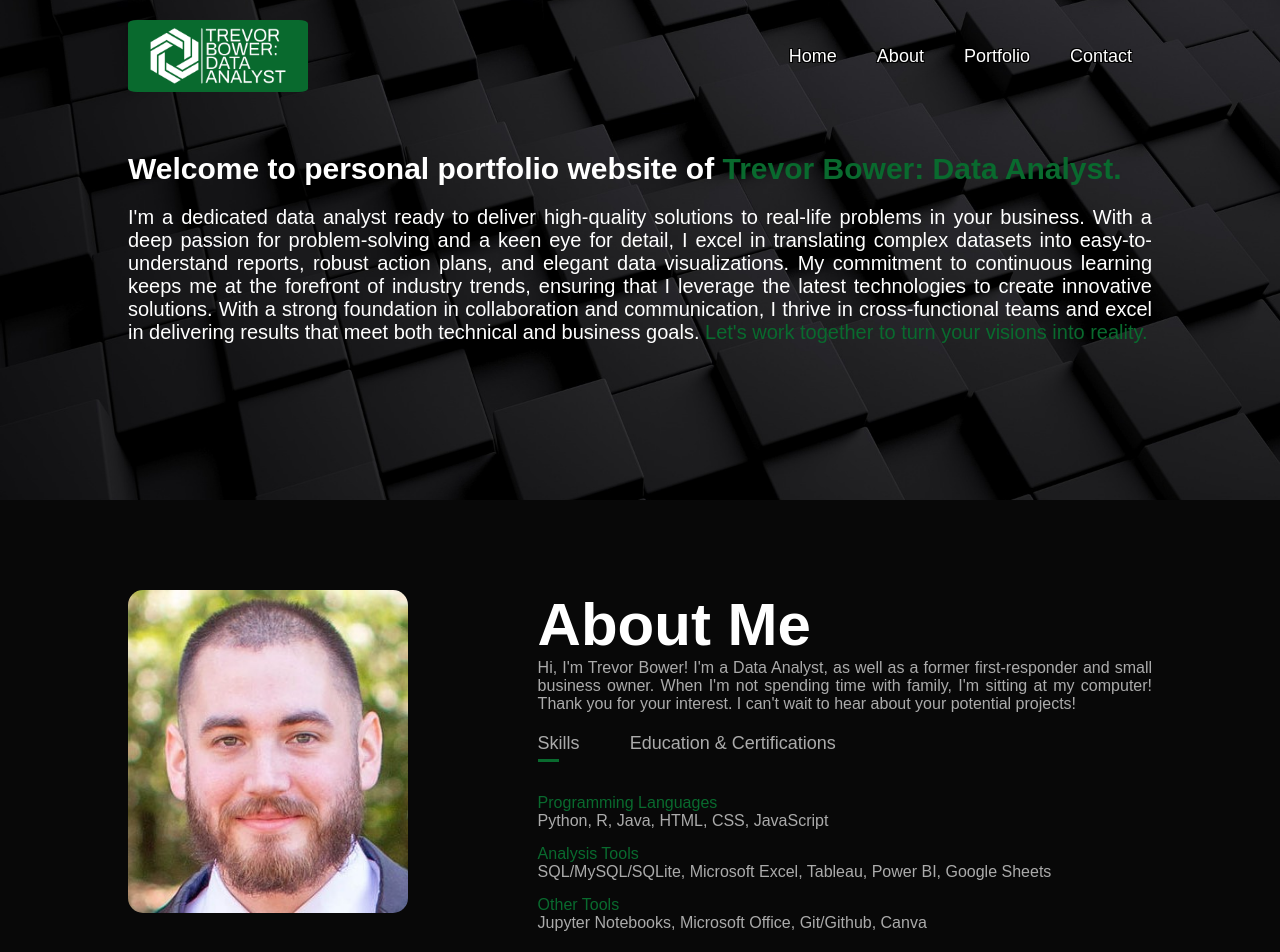
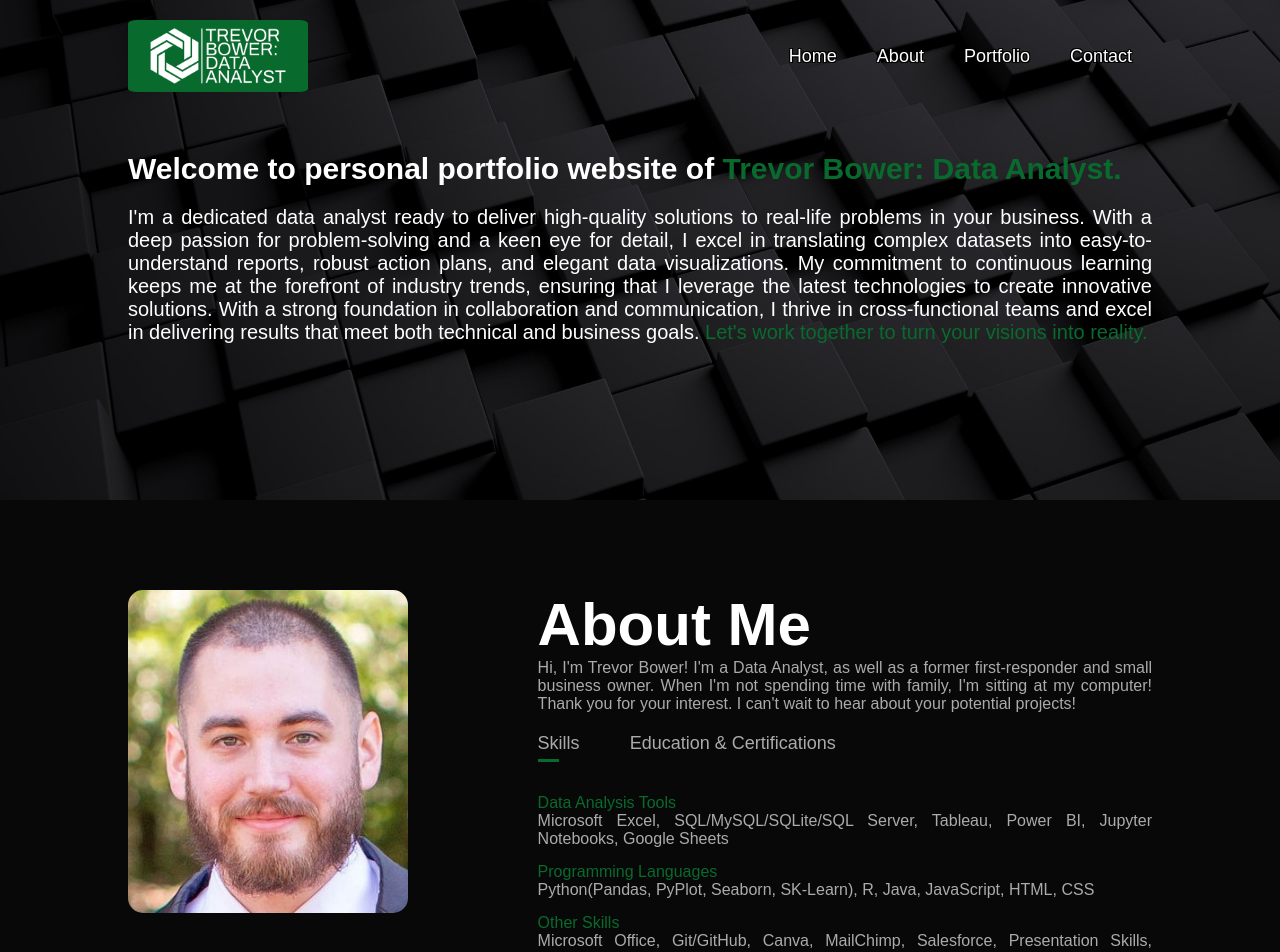
Before and after one commit to T-Bower-GH/Portfolio-Website, a React (Create React App) app: page / in a window 1280 px wide. Shown: the top 952 px of the page. Built offline with nearby package versions, Linux system fonts and the light colour scheme.

Commit message:
Updated Resume and AboutMe

```diff
--- a/src/components/AboutMe/AboutMe.css
+++ b/src/components/AboutMe/AboutMe.css
@@ -68,12 +68,6 @@
 .tab-contents.active-tab{
     display: block;
 }
-#education ul{
-    font-size: 18px;
-}
-#education li{
-    margin-bottom: 20px;
-}
 
 /* ------Small screens------ */
 @media only screen and (max-width: 600px){
--- a/src/components/AboutMe/AboutMe.jsx
+++ b/src/components/AboutMe/AboutMe.jsx
@@ -20,9 +20,9 @@ function AboutMe() {
                             </div>
                             <div className={`tab-contents ${activeTab === 'skills' ? 'active-tab' :''}`} id="skills">
                                 <ul>
-                                    <li><span>Programming Languages</span><br/>Python, R, Java, HTML, CSS, JavaScript</li>
-                                    <li><span>Analysis Tools</span><br/>SQL/MySQL/SQLite, Microsoft Excel, Tableau, Power BI, Google Sheets</li>
-                                    <li><span>Other Tools</span><br/>Jupyter Notebooks, Microsoft Office, Git/Github, Canva</li>
+                                    <li><span>Data Analysis Tools</span><br/>Microsoft Excel, SQL/MySQL/SQLite/SQL Server, Tableau, Power BI, Jupyter Notebooks, Google Sheets</li>
+                                    <li><span>Programming Languages</span><br/>Python(Pandas, PyPlot, Seaborn, SK-Learn), R, Java, JavaScript, HTML, CSS</li>
+                                    <li><span>Other Skills</span><br/>Microsoft Office, Git/GitHub, Canva, MailChimp, Salesforce, Presentation Skills, Business Acumen, Data-Driven Decision Making, Data Visualization, Data Cleaning, Problem Solving, Time Management, Resource Management, Crisis Management, Marketing, Sales, Communication</li>
                                 </ul>
                             </div>
                             <div className={`tab-contents ${activeTab === 'education' ? 'active-tab' :''}`} id="education">
```
Also changed, not shown: 1 other file (tests, documents, lock files or other folders).
